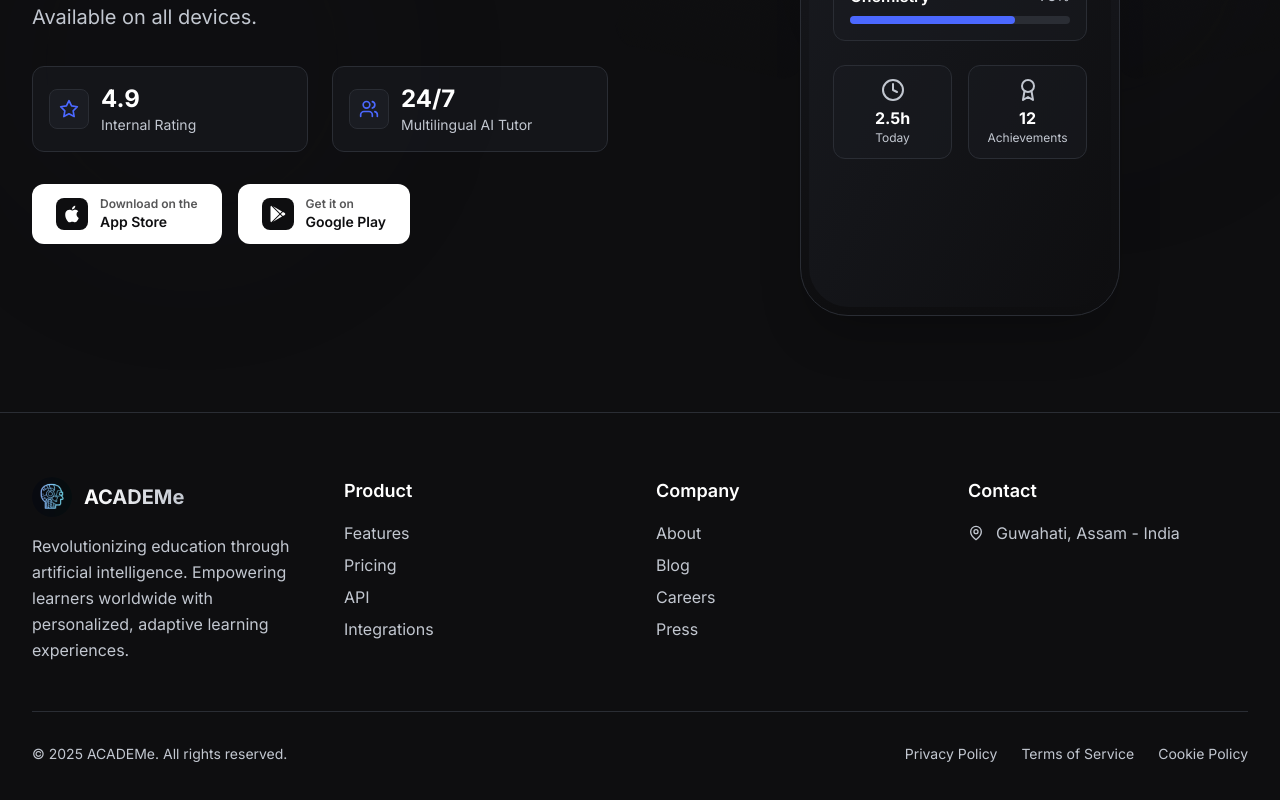
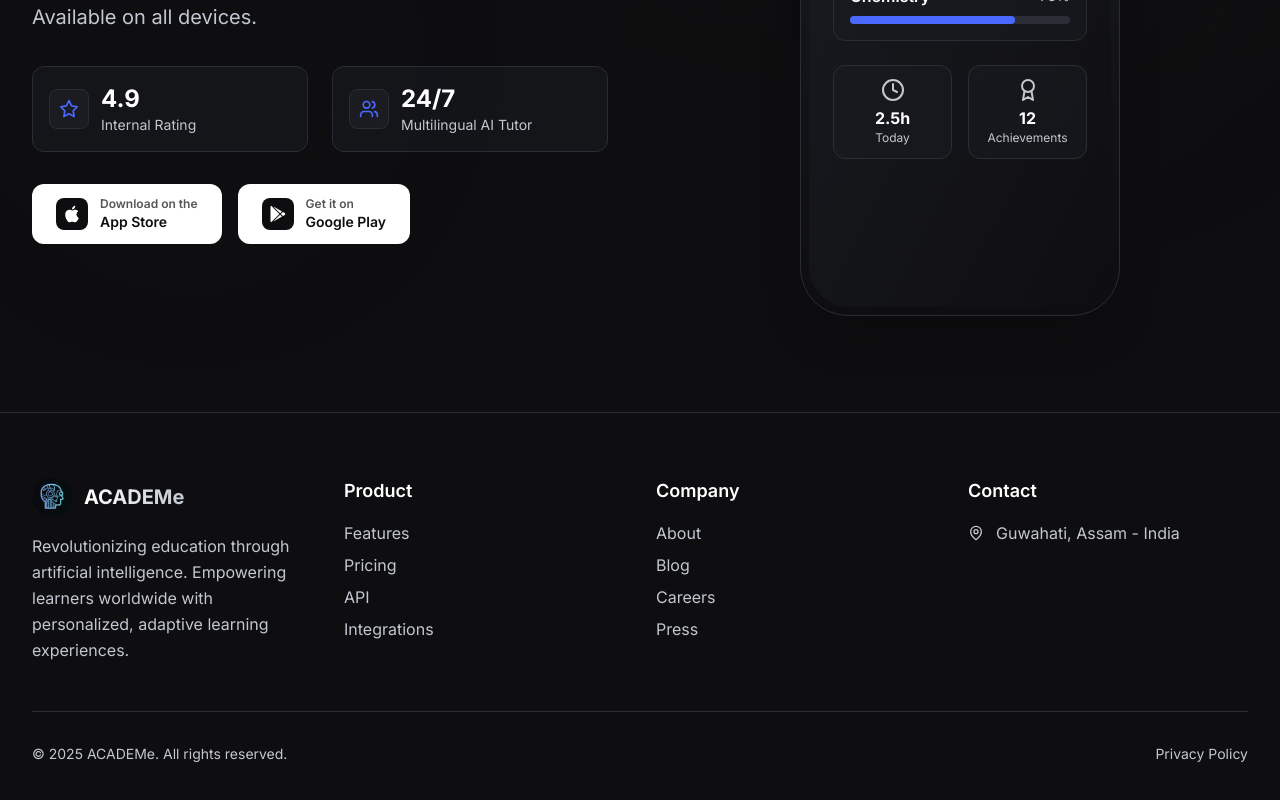
Before and after one commit to ACADEMe-AI/ACADEMe-Website, a React (Vite) app: page / in a window 1280 px wide. Shown: the part 2161-2961 px from the top of the page. Built offline with nearby package versions, Linux system fonts and the light colour scheme.

Commit message:
Small footer change

```diff
--- a/src/components/Footer.tsx
+++ b/src/components/Footer.tsx
@@ -159,18 +159,6 @@
             >
               Privacy Policy
             </Link>
-            <a
-              href="#"
-              className="text-text-secondary hover:text-text-primary text-sm transition-colors duration-300"
-            >
-              Terms of Service
-            </a>
-            <a
-              href="#"
-              className="text-text-secondary hover:text-text-primary text-sm transition-colors duration-300"
-            >
-              Cookie Policy
-            </a>
           </div>
         </div>
       </div>
```
